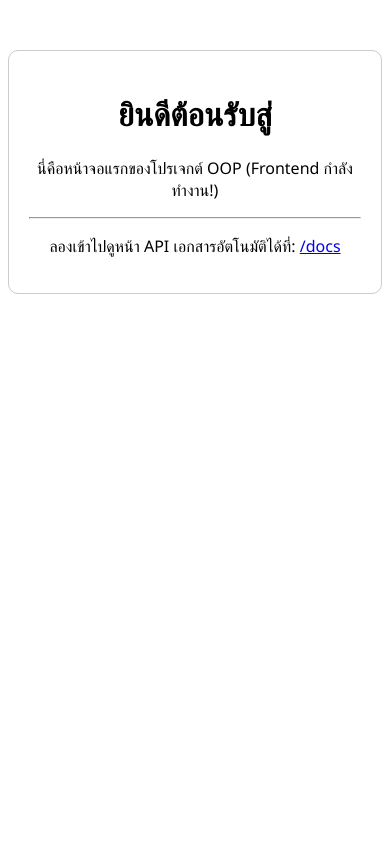
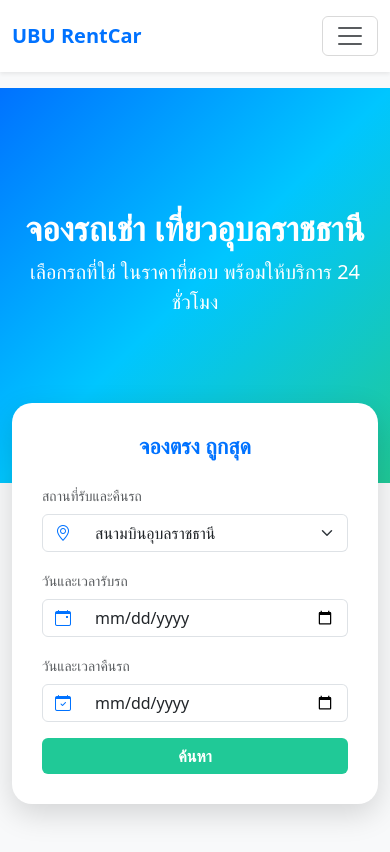
Before and after one commit to poramet-sudo/CAR-RENTAL-OOP, a FastAPI app: template app/templates/index.html in a window 390 px wide. Before the commit the page ends 294 px from the top, so only its background shows below. Run offline with FastAPI, Linux system fonts and the light colour scheme; the template is opened without the code that fills it, so the values that code supplies are empty; parts of the project's set-up code (start-up, migrations or seed data) failed here and were passed over.

Commit message:
เพิ่มงานใหม่

```diff
--- a/app/main.py
+++ b/app/main.py
@@ -1,31 +1,48 @@
 from fastapi import FastAPI, Request
 from fastapi.templating import Jinja2Templates
 from fastapi.staticfiles import StaticFiles
+from starlette.middleware.sessions import SessionMiddleware
+from starlette.exceptions import HTTPException as StarletteHTTPException
+from fastapi.responses import RedirectResponse
 
-# สร้างตัวแอปพลิเคชัน FastAPI
-app = FastAPI(title="Car Rental API", description="ระบบเช่ารถยนต์ OOP")
+from app.core.database import engine, Base
+from app.utils.flash import get_flashed_messages
 
-# ตั้งค่าให้ FastAPI รู้จักโฟลเดอร์ templates (หน้าเว็บ HTML)
+# นำเข้า Router ทั้งหมด
+from app.routers import auth_web
+from app.routers import vehicle_web  # ไฟล์ของเพื่อนที่เราสร้างเตรียมไว้
+
+# สร้างตารางในฐานข้อมูล
+Base.metadata.create_all(bind=engine)
+
+app = FastAPI(title="UBU RentCar OOP")
+
+# เปิดใช้งาน Session (สำคัญมากสำหรับ Login และ Flash)
+app.add_middleware(SessionMiddleware, secret_key="super-secret-ubu-key")
+
 templates = Jinja2Templates(directory="app/templates")
 
-# (ทางเลือก) ตั้งค่าให้รู้จักโฟลเดอร์ static สำหรับไฟล์ CSS/รูปภาพ
-# app.mount("/static", StaticFiles(directory="app/static"), name="static")
+# ประกอบร่าง Router
+app.include_router(auth_web.router)
+app.include_router(vehicle_web.router) # เพิ่มของเพื่อนเข้ามา
 
-# ==========================================
-# ส่วนหน้าบ้าน (Frontend - Web UI)
-# ==========================================
+# ระบบจัดการ Exception (เมื่อยามเฝ้าประตูสั่งเด้งหน้าเว็บ)
+@app.exception_handler(StarletteHTTPException)
+async def http_exception_handler(request: Request, exc: StarletteHTTPException):
+    if exc.status_code == 303:
+        return RedirectResponse(url=exc.headers.get("Location"))
+    return await request.app.default_exception_handler(request, exc)
+
+# หน้าแรกสุดของเว็บไซต์
 @app.get("/")
 async def read_root(request: Request):
-    # ส่งหน้าเว็บ index.html กลับไปให้ผู้ใช้พร้อมข้อมูลเบื้องต้น
+    messages = get_flashed_messages(request)
     return templates.TemplateResponse(
         "index.html",
-        {"request": request, "title": "ระบบเช่ารถออนไลน์"}
+        {
+            "request": request,
+            "messages": messages,
+            "current_user": request.session.get("username"),
+            "user_role": request.session.get("role")
+        }
     )
-
-# ==========================================
-# ส่วนหลังบ้าน (Backend - API)
-# ==========================================
-@app.get("/api/health")
-async def health_check():
-    # API สำหรับเช็คว่าระบบหลังบ้านทำงานปกติไหม
-    return {"status": "ok", "message": "API ระบบเช่ารถทำงานปกติ"}
--- a/app/templates/base.html
+++ b/app/templates/base.html
@@ -0,0 +1,67 @@
+<!DOCTYPE html>
+<html lang="th">
+<head>
+    <meta charset="UTF-8">
+    <meta name="viewport" content="width=device-width, initial-scale=1.0">
+    <title>{% block title %}UBU RentCar{% endblock %}</title>
+    <link href="https://cdn.jsdelivr.net/npm/bootstrap@5.3.2/dist/css/bootstrap.min.css" rel="stylesheet">
+    <link rel="stylesheet" href="https://cdn.jsdelivr.net/npm/bootstrap-icons@1.11.1/font/bootstrap-icons.css">
+
+    <style>
+        .btn-custom-green { background-color: #20c997; color: white; font-weight: bold; border: none; transition: 0.3s; }
+        .btn-custom-green:hover { background-color: #1aa179; color: white; }
+        .text-theme-blue { color: #0072ff !important; }
+    </style>
+    {% block extra_css %}{% endblock %}
+</head>
+<body class="bg-light">
+
+    <nav class="navbar navbar-expand-lg navbar-light bg-white py-3 shadow-sm">
+        <div class="container">
+            <a class="navbar-brand fw-bold text-theme-blue" href="/">UBU RentCar</a>
+            <button class="navbar-toggler" type="button" data-bs-toggle="collapse" data-bs-target="#navbarNav">
+                <span class="navbar-toggler-icon"></span>
+            </button>
+            <div class="collapse navbar-collapse" id="navbarNav">
+                <ul class="navbar-nav mx-auto">
+                    <li class="nav-item"><a class="nav-link fw-semibold" href="/">หน้าหลัก</a></li>
+                    <li class="nav-item"><a class="nav-link fw-semibold" href="#">เช่ารถขับเอง</a></li>
+
+                    {% if user_role == 'admin' %}
+                    <li class="nav-item"><a class="nav-link fw-bold text-danger" href="#">จัดการระบบ (Admin)</a></li>
+                    {% endif %}
+                </ul>
+                <div class="d-flex align-items-center">
+                    {% if current_user %}
+                        <span class="me-3 fw-bold text-theme-blue">
+                            <i class="bi bi-person-circle"></i> {{ current_user }}
+                            <span class="badge bg-secondary">{{ user_role }}</span>
+                        </span>
+                        <a href="/logout" class="btn btn-outline-danger btn-sm">ออกจากระบบ</a>
+                    {% else %}
+                        <a href="/login" class="btn btn-outline-primary me-2"><i class="bi bi-person"></i> เข้าสู่ระบบ</a>
+                        <a href="/register" class="btn btn-custom-green">สมัครสมาชิก</a>
+                    {% endif %}
+                </div>
+            </div>
+        </div>
+    </nav>
+
+    <div class="container mt-3">
+        {% if messages %}
+            {% for msg in messages %}
+            <div class="alert alert-{{ msg.category }} alert-dismissible fade show shadow-sm" role="alert">
+                {{ msg.message }}
+                <button type="button" class="btn-close" data-bs-dismiss="alert" aria-label="Close"></button>
+            </div>
+            {% endfor %}
+        {% endif %}
+    </div>
+
+    <main>
+        {% block content %}{% endblock %}
+    </main>
+
+    <script src="https://cdn.jsdelivr.net/npm/bootstrap@5.3.2/dist/js/bootstrap.bundle.min.js"></script>
+</body>
+</html>
--- a/app/templates/index.html
+++ b/app/templates/index.html
@@ -1,20 +1,75 @@
-<!DOCTYPE html>
-<html lang="th">
-<head>
-    <meta charset="UTF-8">
-    <meta name="viewport" content="width=device-width, initial-scale=1.0">
-    <title>{{ title }}</title>
-    <style>
-        body { font-family: 'Segoe UI', Tahoma, Geneva, Verdana, sans-serif; text-align: center; margin-top: 50px; }
-        .container { border: 1px solid #ccc; padding: 20px; border-radius: 10px; display: inline-block; }
-    </style>
-</head>
-<body>
-    <div class="container">
-        <h1>ยินดีต้อนรับสู่ {{ title }}</h1>
-        <p>นี่คือหน้าจอแรกของโปรเจกต์ OOP (Frontend กำลังทำงาน!)</p>
-        <hr>
-        <p>ลองเข้าไปดูหน้า API เอกสารอัตโนมัติได้ที่: <a href="/docs" target="_blank">/docs</a></p>
+{% extends "base.html" %}
+
+{% block title %}หน้าหลัก - UBU RentCar{% endblock %}
+
+{% block extra_css %}
+<style>
+    /* ตกแต่งส่วนแบนเนอร์รูปภาพ (ไล่ระดับสีฟ้าไปเขียว) */
+    .hero-section {
+        background: linear-gradient(135deg, #0072ff 0%, #00c6ff 50%, #20c997 100%);
+        padding: 120px 0 150px;
+        color: white;
+        text-align: center;
+    }
+
+    /* ตกแต่งกล่องค้นหาให้ลอยขึ้นมาทับแบนเนอร์ */
+    .search-card {
+        margin-top: -80px;
+        border-radius: 20px;
+        box-shadow: 0 10px 30px rgba(0,0,0,0.15);
+        padding: 30px;
+        background-color: white;
+    }
+</style>
+{% endblock %}
+
+{% block content %}
+    <div class="hero-section">
+        <div class="container">
+            <h1 class="display-4 fw-bold">จองรถเช่า เที่ยวอุบลราชธานี</h1>
+            <p class="lead">เลือกรถที่ใช่ ในราคาที่ชอบ พร้อมให้บริการ 24 ชั่วโมง</p>
+        </div>
     </div>
-</body>
-</html>
+
+    <div class="container mb-5">
+        <div class="search-card">
+            <h4 class="text-theme-blue text-center mb-4 fw-bold">จองตรง ถูกสุด</h4>
+
+            <form action="/search" method="GET">
+                <div class="row g-3 align-items-end">
+                    <div class="col-md-5">
+                        <label class="form-label text-muted small">สถานที่รับและคืนรถ</label>
+                        <div class="input-group">
+                            <span class="input-group-text bg-white"><i class="bi bi-geo-alt text-theme-blue"></i></span>
+                            <select class="form-select border-start-0" name="location">
+                                <option value="airport">สนามบินอุบลราชธานี</option>
+                                <option value="ubu">มหาวิทยาลัยอุบลราชธานี</option>
+                                <option value="bus_station">สถานีขนส่งผู้โดยสารอุบลราชธานี</option>
+                            </select>
+                        </div>
+                    </div>
+
+                    <div class="col-md-3">
+                        <label class="form-label text-muted small">วันและเวลารับรถ</label>
+                        <div class="input-group">
+                            <span class="input-group-text bg-white"><i class="bi bi-calendar-event text-theme-blue"></i></span>
+                            <input type="date" class="form-control border-start-0" name="pickup_date">
+                        </div>
+                    </div>
+
+                    <div class="col-md-3">
+                        <label class="form-label text-muted small">วันและเวลาคืนรถ</label>
+                        <div class="input-group">
+                            <span class="input-group-text bg-white"><i class="bi bi-calendar-check text-theme-blue"></i></span>
+                            <input type="date" class="form-control border-start-0" name="return_date">
+                        </div>
+                    </div>
+
+                    <div class="col-md-1 d-grid">
+                        <button type="submit" class="btn btn-custom-green h-100">ค้นหา</button>
+                    </div>
+                </div>
+            </form>
+        </div>
+    </div>
+{% endblock %}
--- a/requirements.txt
+++ b/requirements.txt
@@ -2,3 +2,7 @@ fastapi==0.110.0
 uvicorn==0.27.1
 jinja2==3.1.3
 pydantic==2.6.3
+sqlalchemy==2.0.28
+python-multipart==0.0.9
+passlib[bcrypt]==1.7.4
+itsdangerous==2.1.2
```
Also changed, not shown: app/templates/login.html (added, +40 -0 lines), app/templates/register.html (added, +46 -0 lines), decorators.py (added, +31 -0 lines), app/models/user.py (added).
